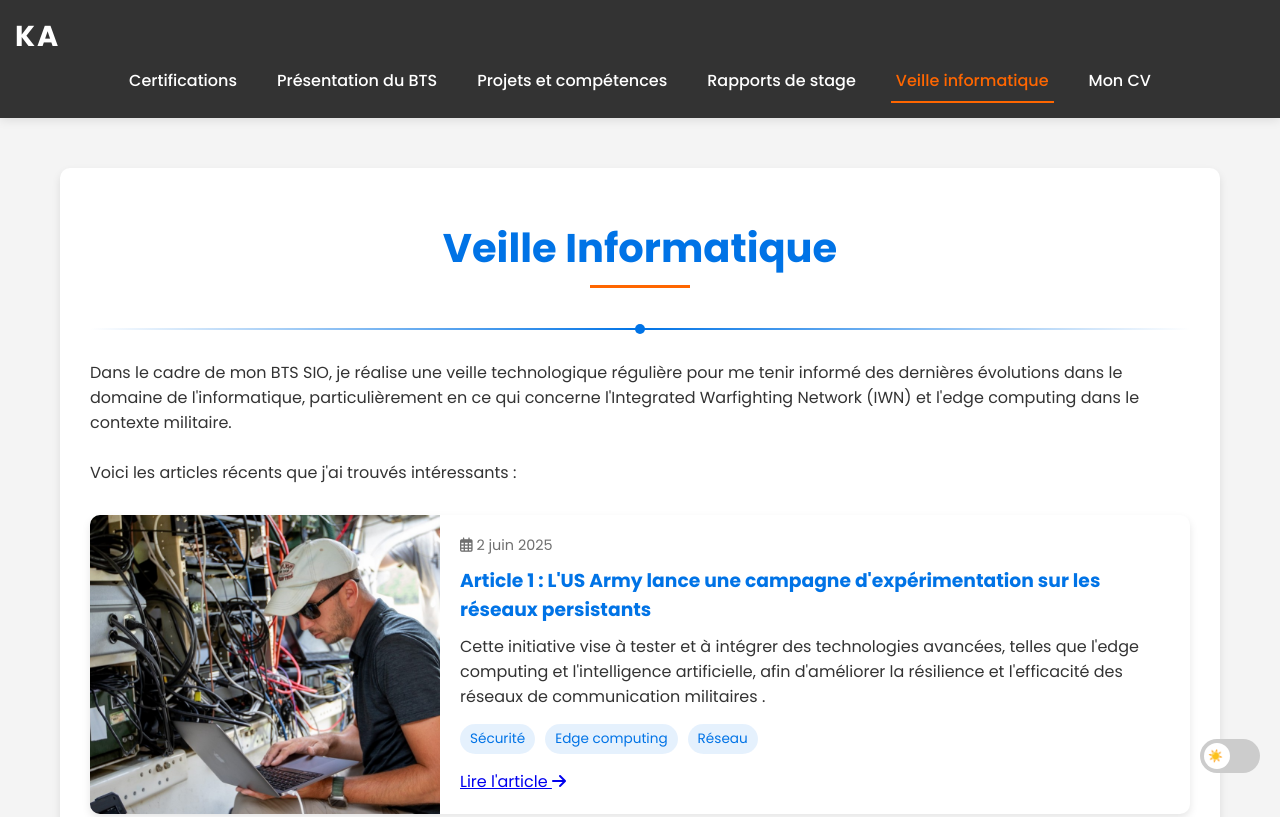
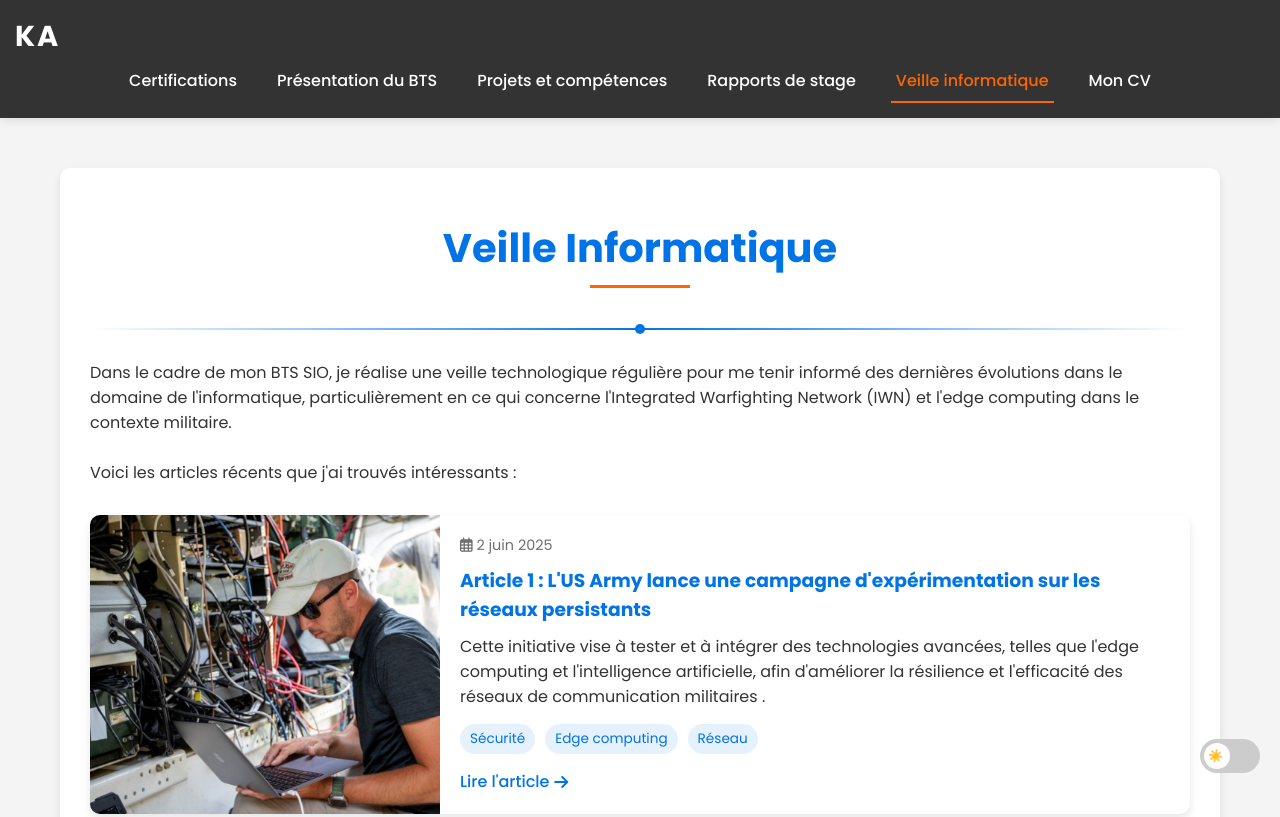
Before and after one commit to kyllian-a/portfolio, a plain HTML site: page veille.html in a window 1280 px wide. Shown: the top 817 px of the page. Drawn offline with Linux system fonts and the light colour scheme.

Commit message:
Update veille.html

```diff
--- a/veille.html
+++ b/veille.html
@@ -72,7 +72,7 @@
                             <span class="article-tag">Edge computing</span>
                             <span class="article-tag">Réseau</span>
                         </div>
-                        <a href="https://www.army.mil/article/285967/army_c5isr_center_kicks_off_2025_persistent_network_experimentation_campaign?">Lire l'article <i class="fas fa-arrow-right"></i></a>
+                        <a href="https://www.army.mil/article/285967/army_c5isr_center_kicks_off_2025_persistent_network_experimentation_campaign?" class="read-more-btn">Lire l'article <i class="fas fa-arrow-right"></i></a>
                     </div>
                 </article>
 
```
